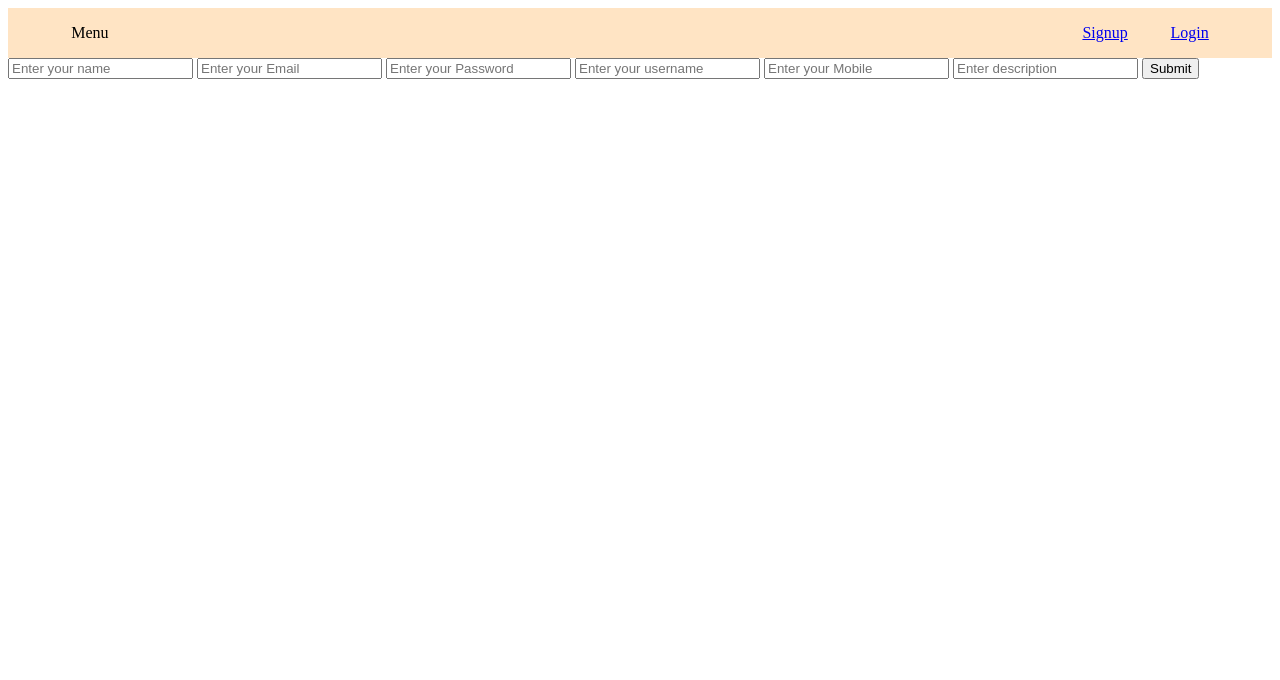
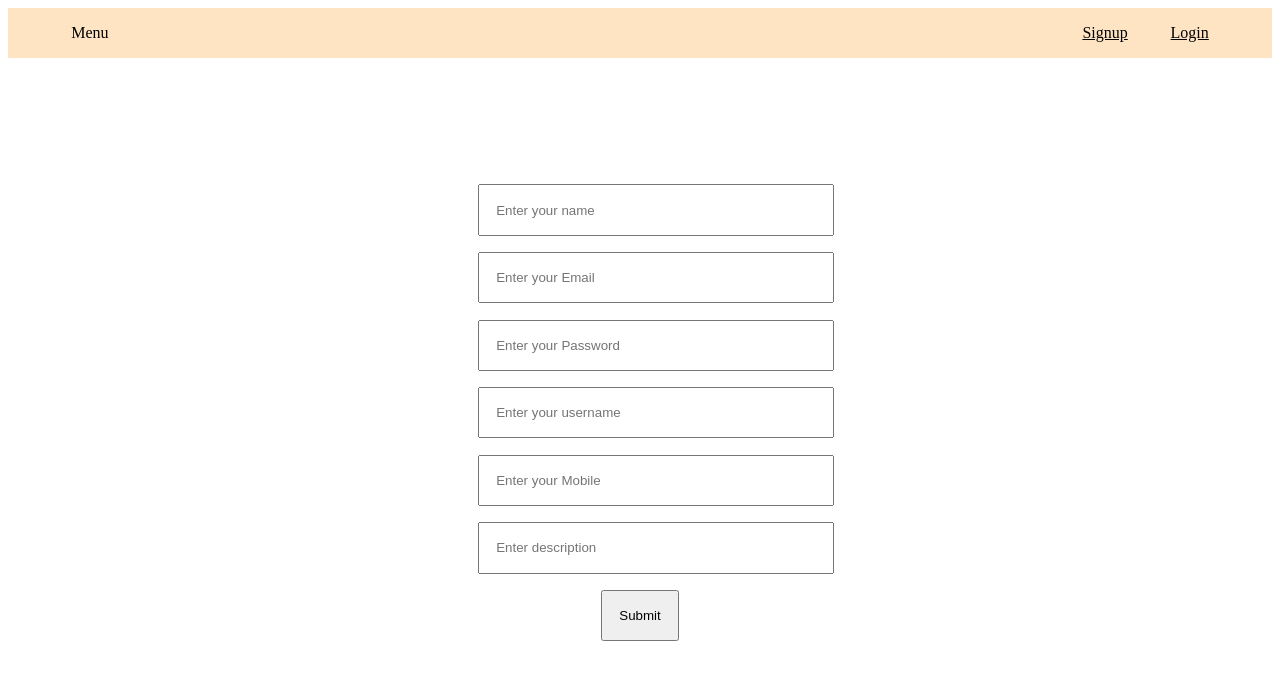
Before and after one commit to vasukomuravelli/Evaluation_Nov8, a plain HTML site: page signup.html in a window 1280 px wide. Drawn offline with Linux system fonts and the light colour scheme.

Commit message:
Update style.css

```diff
--- a/style/style.css
+++ b/style/style.css
@@ -5,6 +5,7 @@
 }
 .navbar > p{
     margin-left: 5%;
+    cursor: pointer;
 }
 .user{
     display: flex;
@@ -12,3 +13,26 @@
     width: 10%;
     margin-right: 5%;
 }
+.user p{
+    cursor: pointer;
+}
+a{
+    color: inherit;
+}
+.register{
+    margin: auto;
+    width: fit-content;
+    margin-top: 10%;
+}
+.register input{
+    margin: auto;
+    display: block;
+    margin-top: 5%;
+    margin-bottom: 5%;
+    width: 320px;
+    padding: 5%;
+}
+.register > input:nth-child(7){
+    margin: auto;
+    width: fit-content;
+}
```
